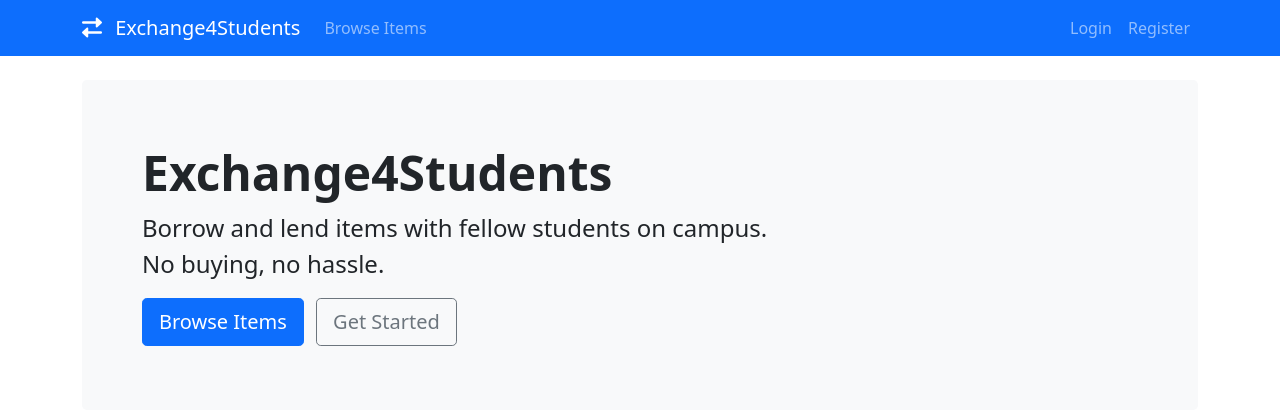
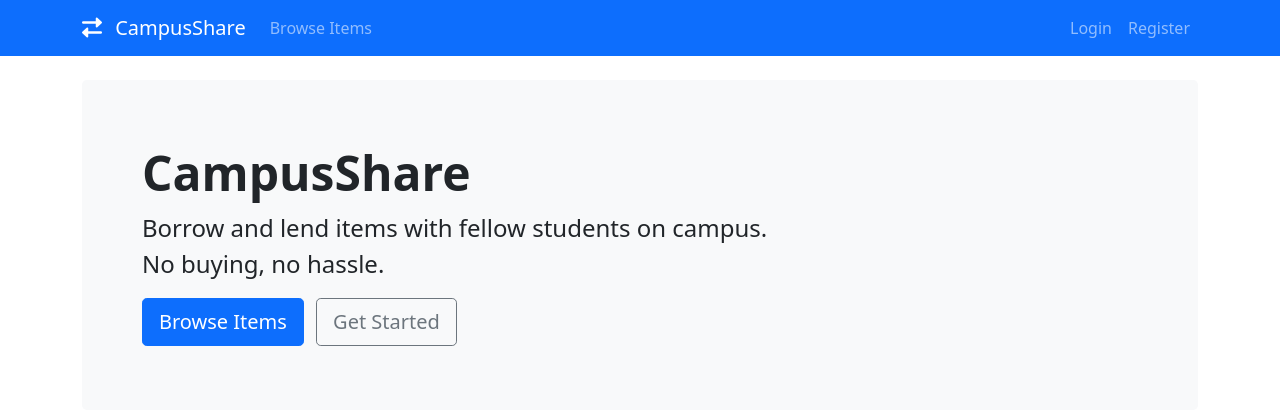
Before and after one commit to DGaber1/SSW322_Exchange4Students, a Flask app: page / in a window 1280 px wide. Shown: the top 420 px of the page. Run offline with Flask 3, Linux system fonts and the light colour scheme.

Commit message:
Update app name to CampusShare in base.html and index.html

```diff
--- a/templates/base.html
+++ b/templates/base.html
@@ -3,7 +3,7 @@
 <head>
     <meta charset="UTF-8">
     <meta name="viewport" content="width=device-width, initial-scale=1.0">
-    <title>{% block title %}Exchange4Students{% endblock %}</title>
+    <title>{% block title %}CampusShare{% endblock %}</title>
     <link href="https://cdn.jsdelivr.net/npm/bootstrap@5.1.3/dist/css/bootstrap.min.css" rel="stylesheet">
     <link href="https://cdnjs.cloudflare.com/ajax/libs/font-awesome/6.0.0/css/all.min.css" rel="stylesheet">
     <link href="{{ url_for('static', filename='style.css') }}" rel="stylesheet">
@@ -12,7 +12,7 @@
     <nav class="navbar navbar-expand-lg navbar-dark bg-primary">
         <div class="container">
             <a class="navbar-brand" href="{{ url_for('index') }}">
-                <i class="fas fa-exchange-alt"></i> Exchange4Students
+                <i class="fas fa-exchange-alt"></i> CampusShare
             </a>
             <button class="navbar-toggler" type="button" data-bs-toggle="collapse" data-bs-target="#navbarNav">
                 <span class="navbar-toggler-icon"></span>
--- a/templates/index.html
+++ b/templates/index.html
@@ -1,10 +1,10 @@
 {% extends "base.html" %}
-{% block title %}Home - Exchange4Students{% endblock %}
+{% block title %}Home - CampusShare{% endblock %}
 
 {% block content %}
 <div class="p-5 mb-4 bg-light rounded-3">
     <div class="container-fluid py-3">
-        <h1 class="display-5 fw-bold">Exchange4Students</h1>
+        <h1 class="display-5 fw-bold">CampusShare</h1>
         <p class="col-md-8 fs-4">Borrow and lend items with fellow students on campus. No buying, no hassle.</p>
         <a href="{{ url_for('browse') }}" class="btn btn-primary btn-lg me-2">Browse Items</a>
         {% if current_user.is_authenticated %}
```
